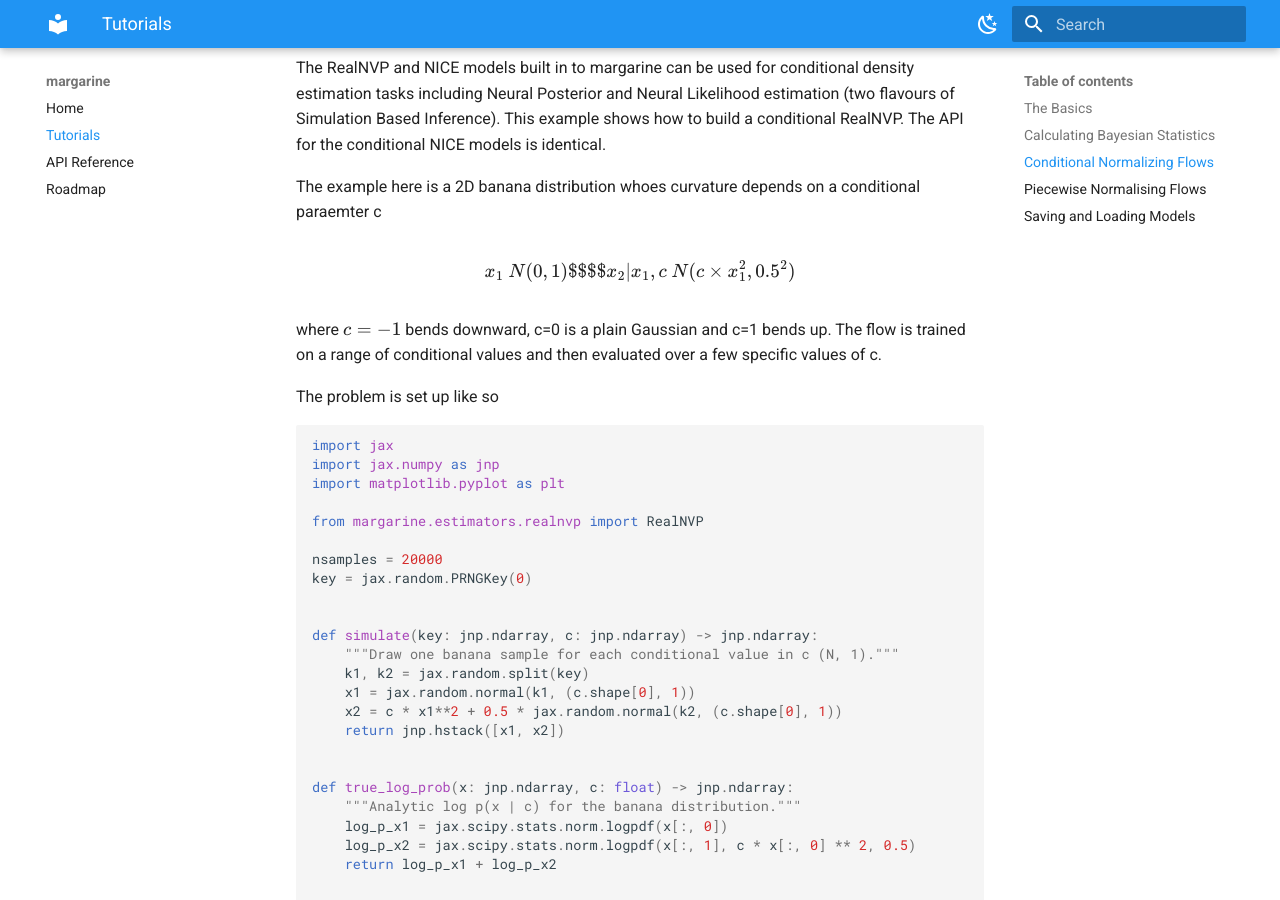
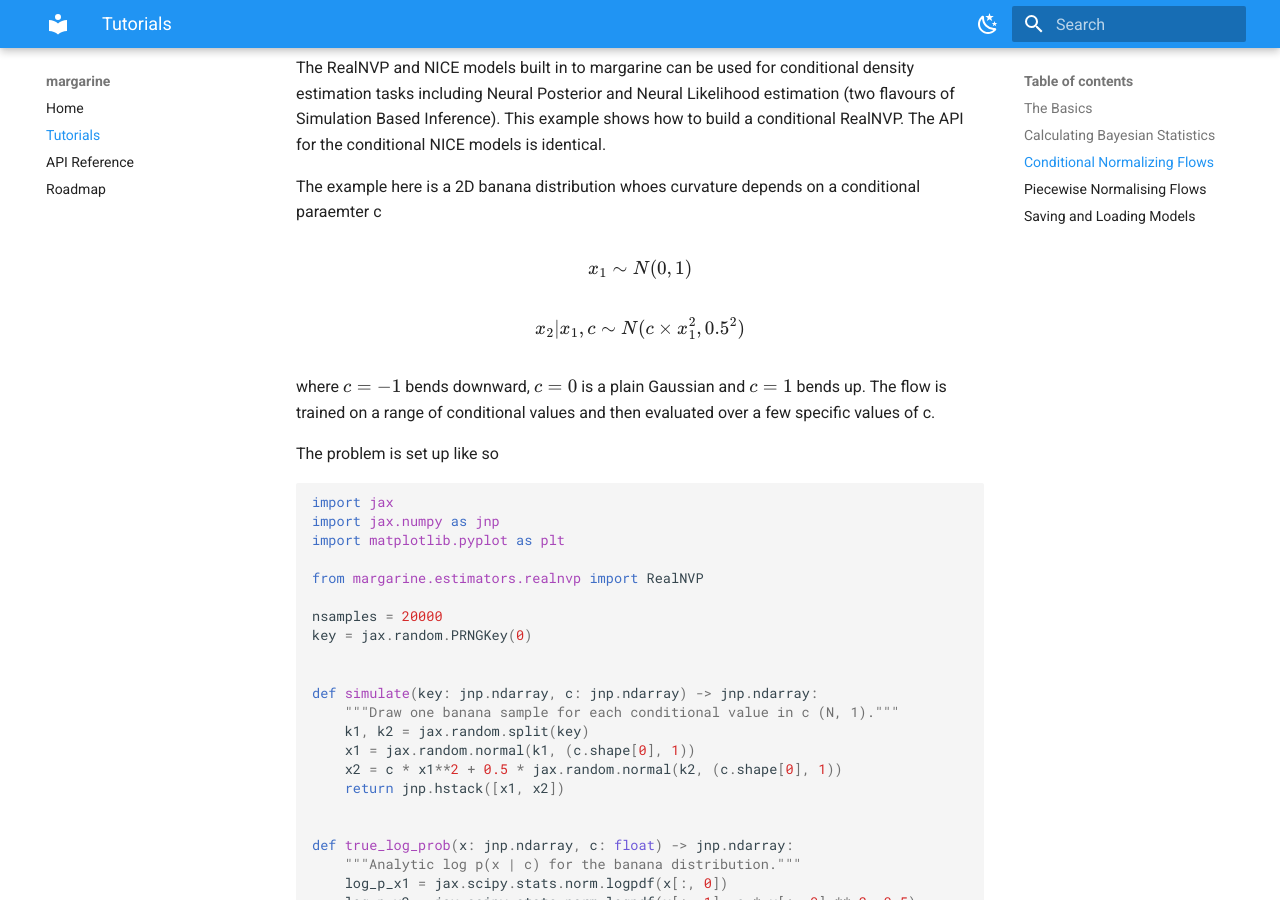
Before and after one commit to htjb/margarine, an MkDocs documentation site: the page built from docs/tutorials.md, in a window 1280 px wide and 900 px high, scrolled down 4114 px. Built offline with MkDocs 1.6.1 and Material for MkDocs 9.7.7, drawn with Linux system fonts in a browser that asks for light colours.

Commit message:
tidying the maths

```diff
--- a/docs/tutorials.md
+++ b/docs/tutorials.md
@@ -147,10 +147,11 @@ The RealNVP and NICE models built in to margarine can be used for conditional de
 
 The example here is a 2D banana distribution whoes curvature depends on a conditional paraemter c
 
-$$x_1 ~ N(0, 1)$$
-$$x_2 | x_1, c ~ N(c \times x_1^2, 0.5^2)$$
+$$x_1 \sim N(0, 1)$$
 
-where $c = -1$ bends downward, c=0 is a plain Gaussian and c=1 bends up. The flow is trained on a range of conditional values and then evaluated over a few specific values of c.
+$$x_2 | x_1, c \sim N(c \times x_1^2, 0.5^2)$$
+
+where $c = -1$ bends downward, $c=0$ is a plain Gaussian and $c=1$ bends up. The flow is trained on a range of conditional values and then evaluated over a few specific values of c.
 
 The problem is set up like so
 
```
